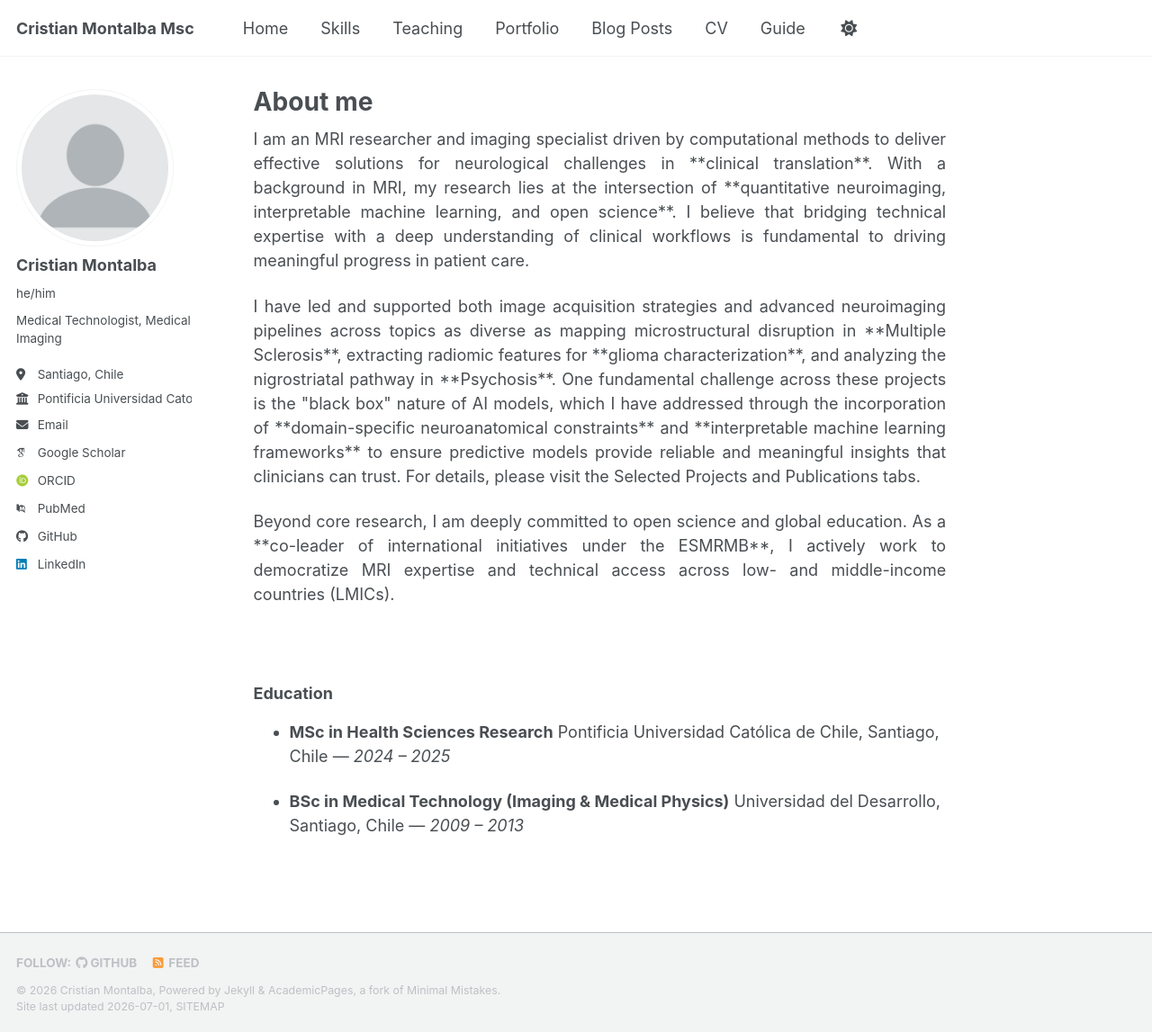
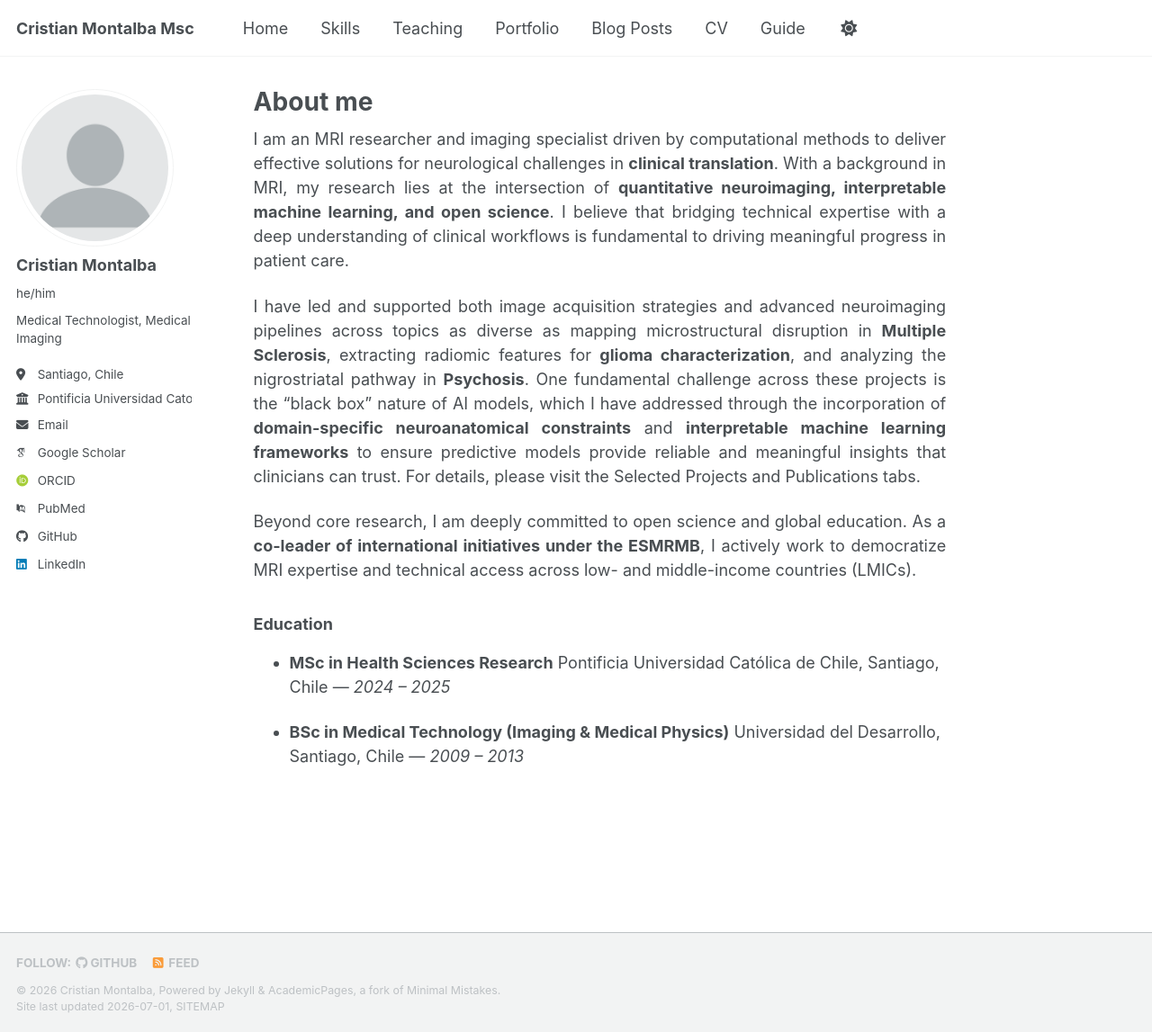
Before and after one commit to cristianmontalba/cristianmontalba.github.io, a Jekyll site: the page built from _pages/about.md, in a window 1280 px wide and 1147 px high. Shown: the whole window at 90% size. Built offline with Jekyll 4.4.1, drawn with Linux system fonts in a browser that asks for light colours; some web fonts are replaced; a script bundle is joined from its source files by our own code; library files that are not in the unit come from our copies.

Commit message:
Update about.md

```diff
--- a/_pages/about.md
+++ b/_pages/about.md
@@ -7,19 +7,16 @@ redirect_from:
   - /about.html
 ---
 
-<p style="text-align: justify;">
+{:.text-justify}
 I am an MRI researcher and imaging specialist driven by computational methods to deliver effective solutions for neurological challenges in **clinical translation**. With a background in MRI, my research lies at the intersection of **quantitative neuroimaging, interpretable machine learning, and open science**. I believe that bridging technical expertise with a deep understanding of clinical workflows is fundamental to driving meaningful progress in patient care.
-</p>
 
-<p style="text-align: justify;">
+
+{:.text-justify}
 I have led and supported both image acquisition strategies and advanced neuroimaging pipelines across topics as diverse as mapping microstructural disruption in **Multiple Sclerosis**, extracting radiomic features for **glioma characterization**, and analyzing the nigrostriatal pathway in **Psychosis**. One fundamental challenge across these projects is the "black box" nature of AI models, which I have addressed through the incorporation of **domain-specific neuroanatomical constraints** and **interpretable machine learning frameworks** to ensure predictive models provide reliable and meaningful insights that clinicians can trust. For details, please visit the Selected Projects and Publications tabs.
-</p>
 
-<p style="text-align: justify;">
+
+{:.text-justify}
 Beyond core research, I am deeply committed to open science and global education. As a **co-leader of international initiatives under the ESMRMB**, I actively work to democratize MRI expertise and technical access across low- and middle-income countries (LMICs).
-</p>
-
-<br>
 
 ### Education
 
```
